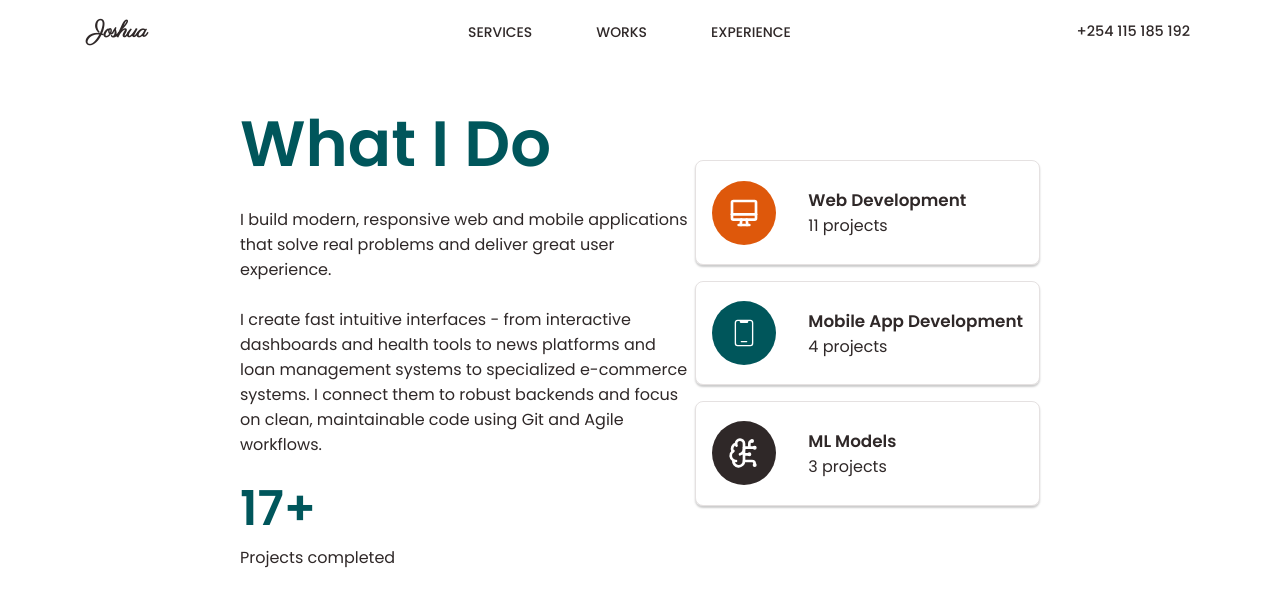
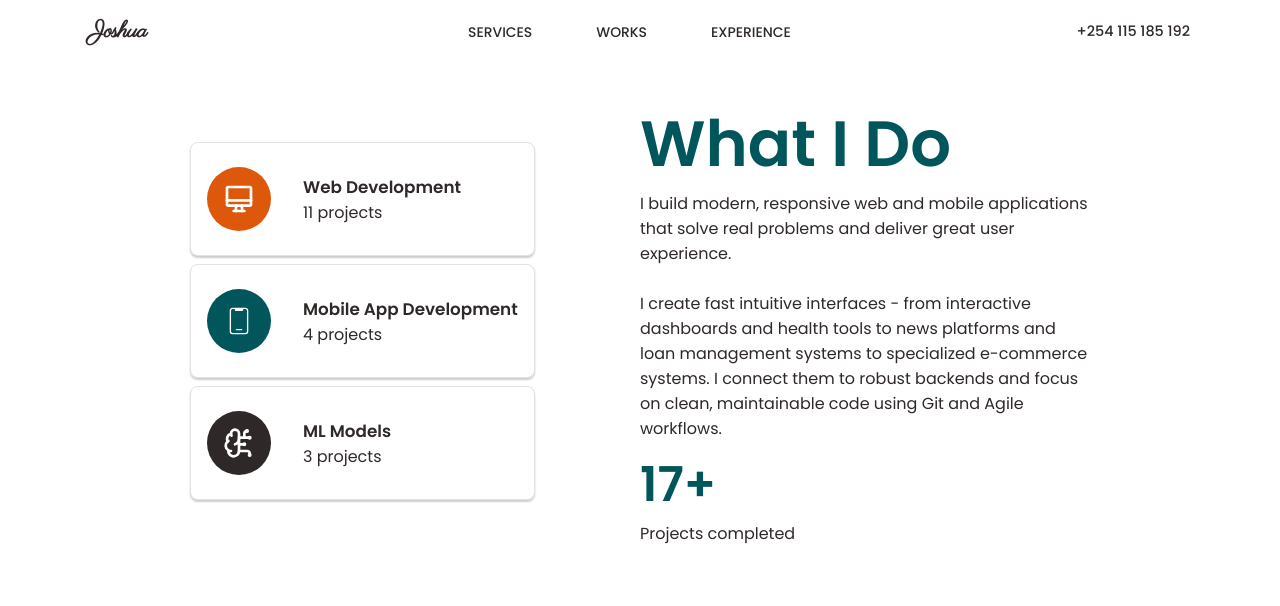
Before and after one commit to SamGombs20/NextPortfolio, a Next.js app: page / in a window 1280 px wide. Shown: the top 606 px of the page. Built offline with nearby package versions, Linux system fonts and the light colour scheme.

Commit message:
Update:Services section development

```diff
--- a/app/components/services.tsx
+++ b/app/components/services.tsx
@@ -6,7 +6,7 @@ export const Services = () => {
     return (
         <div className={style.main}>
             <div className={style.profession_container}>
-                <div className={style.profession}>
+                <div className={`${style.profession} ${style.first}`}>
                     <p className={style.title}>What I Do</p>
                     <p>I build modern, responsive web and mobile applications that solve real problems and deliver great user experience. <br /> <br />
                         I create fast intuitive interfaces - from interactive dashboards and health tools to news platforms and loan management systems to specialized e-commerce systems. I connect them to robust backends and focus on clean, maintainable code using Git and Agile workflows.<br />
@@ -16,7 +16,7 @@ export const Services = () => {
                             <p>Projects completed</p>
                         </div>
                 </div>
-                <div className={style.sub_professions_container}>
+                <div className={`${style.second} ${style.sub_professions_container}`}>
                     <div className={style.sub_profession}>
                         <div className={`${style.icon} ${style.orange}`}>
                             <TbDeviceImac  />
--- a/app/styles/services.module.css
+++ b/app/styles/services.module.css
@@ -1,20 +1,20 @@
 .main{
-    max-width: 800px;
-    height: 60vh;
+    max-width: 900px;
     margin: 0 auto;
     padding: 1rem;
 }
 .profession_container{
     display: flex;
-    justify-content: space-between;
+    flex-direction: column;
     margin-top: 5rem;
     align-items: center;
+    gap: 2rem;
+    transition: all 0.4 ease-in-out;
 }
 .title{
     font-size: 4rem;
     font-weight: 600;
     color: var(--accent-green);
-    margin-bottom: 1rem;
 }
 .profession{
     max-width: 450px;
@@ -23,17 +23,19 @@
     font-size: 3rem;
     font-weight: 600;
     color: var(--accent-green);
-    margin-top: 1rem;
+    margin-top: 0.5rem;
 }
 .sub_professions_container{
     display: flex;
     flex-direction: column;
-    gap: 1rem;
+    gap: 0.5rem;
+    max-width: 450px;
+
 }
 .sub_profession{
     display: flex;
     align-items: center;
-    padding: 1.2rem 1rem;
+    padding: 1.5rem 1rem;
     gap: 2rem;
     border: 1px solid var(--primary-light);
     border-radius: 0.5rem;
@@ -61,3 +63,13 @@
     font-weight: 600;
     font-size: 1.05rem;
 }
+@media (min-width:776px) {
+    .profession_container{
+        flex-direction: row;
+        justify-content: space-between;
+        gap: 0;
+    }
+    .first{
+        order: 2;
+    }
+}
```
